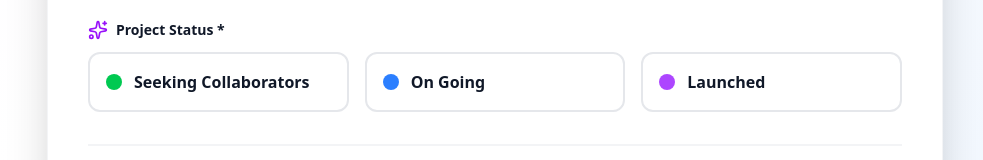
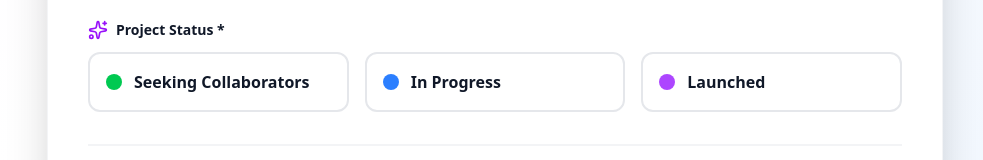
Before and after one commit to adnanpal/buildnet, a React (Vite) app: page /create in a window 1280 px wide. Shown: the part 1231-1391 px from the top of the page, without its empty margins (145-1128 px from the left). Built offline with nearby package versions, Linux system fonts and the light colour scheme; no server answers; sample sign-in values are in the browser's storage.

Commit message:
Fix profile fetch logic and authorId handling

```diff
--- a/src/components/Feed/PostCard.tsx
+++ b/src/components/Feed/PostCard.tsx
@@ -153,7 +153,7 @@ export function PostCard({ post, onVote, onBookmark }: PostCardProps) {
 
           <div className="flex items-center gap-1.5 sm:gap-2">
             <Eye className="w-4 h-4 sm:w-5 sm:h-5" />
-            <span className="sm:text-base font-semibold">{post.views}</span>
+            <span className=" sm:text-base font-semibold">{post.views}</span>
           </div>
         </div>
 
--- a/src/components/Feed/createPost.tsx
+++ b/src/components/Feed/createPost.tsx
@@ -47,10 +47,10 @@ export default function CreatePost() {
   const [showSuccess, setShowSuccess] = useState(false);
 
   const statusOption = [
-    { value: 'seeling-collaborators', label: 'Seeking Collaborators', color: 'bg-green-500' },
-    { value: 'ongoing', label: 'On Going', color: 'bg-blue-500' },
-    { value: 'launched', label: 'Launched', color: 'bg-purple-500' }
-  ];
+  { value: 'seeking-collaborators', label: 'Seeking Collaborators', color: 'bg-green-500' }, // Fixed: 'seeking' not 'seeling'
+  { value: 'in-progress', label: 'In Progress', color: 'bg-blue-500' },
+  { value: 'launched', label: 'Launched', color: 'bg-purple-500' }
+];
 
   const popularTags = [
     'React', 'Node.js', 'Python', 'AI/ML', 'Mobile', 'Web3',
```
